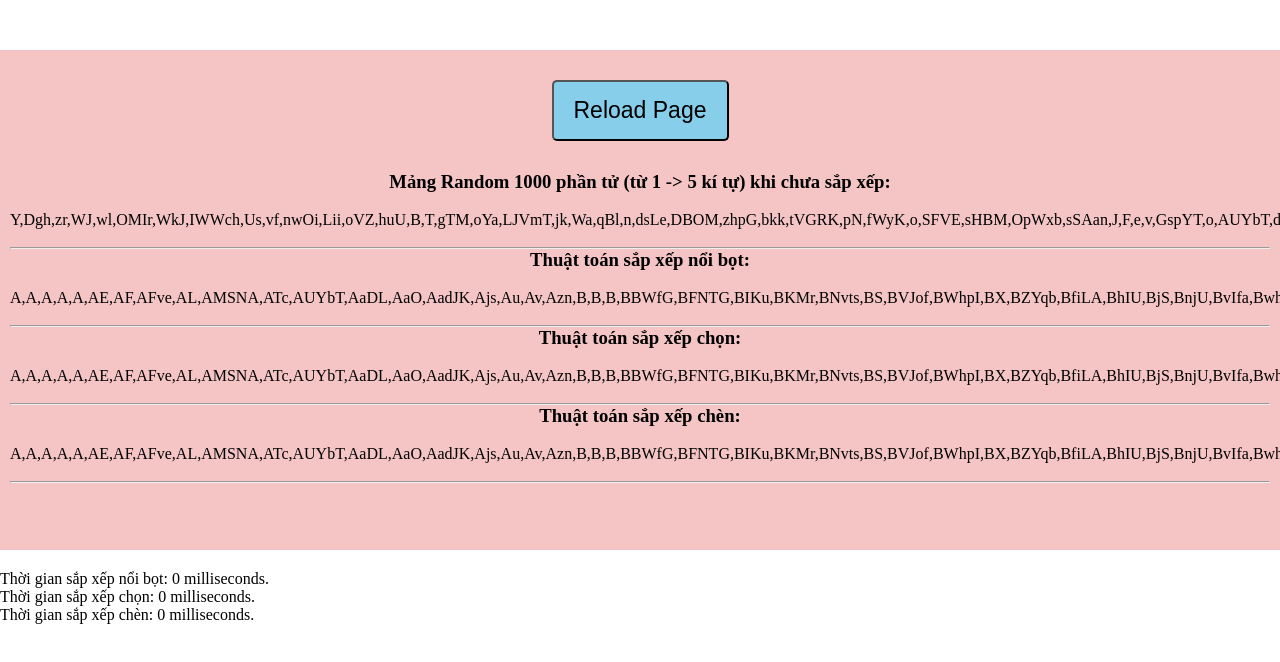
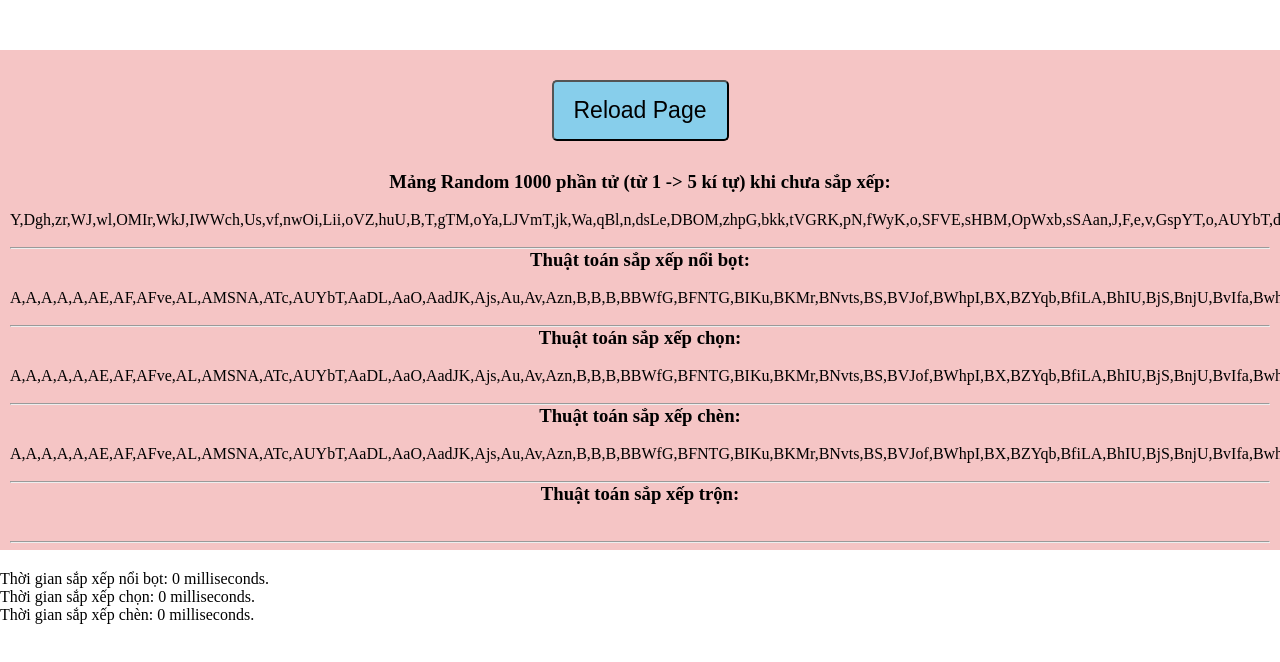
Before and after one commit to kalikit/Array_Sort, a plain HTML site: page index.html in a window 1280 px wide. Shown: the top 662 px of the page. Drawn offline with Linux system fonts and the light colour scheme.

Commit message:
Update index.html

```diff
--- a/index.html
+++ b/index.html
@@ -20,7 +20,7 @@
         <h3>Thuật toán sắp xếp nổi bọt: </h3>&nbsp;  <div id="bubble_sort"></div><br><hr>
         <h3>Thuật toán sắp xếp chọn: </h3>&nbsp;  <div id="select_sort"></div><br><hr>
         <h3>Thuật toán sắp xếp chèn: </h3>&nbsp;  <div id="insert_sort"></div><br><hr>
-
+        <h3>Thuật toán sắp xếp trộn: </h3>&nbsp;  <div id="merge_sort"></div><br><hr>
     </div>
   </div>
 </body>
```
